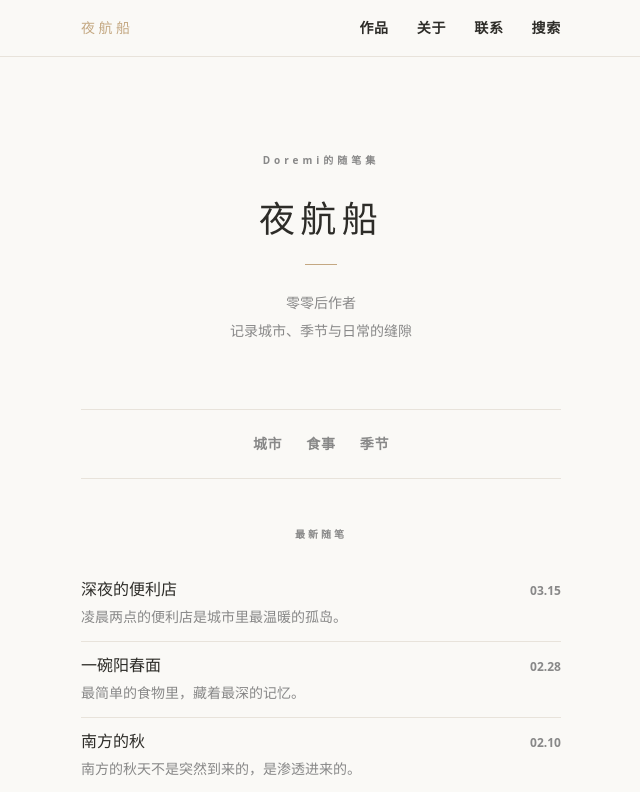
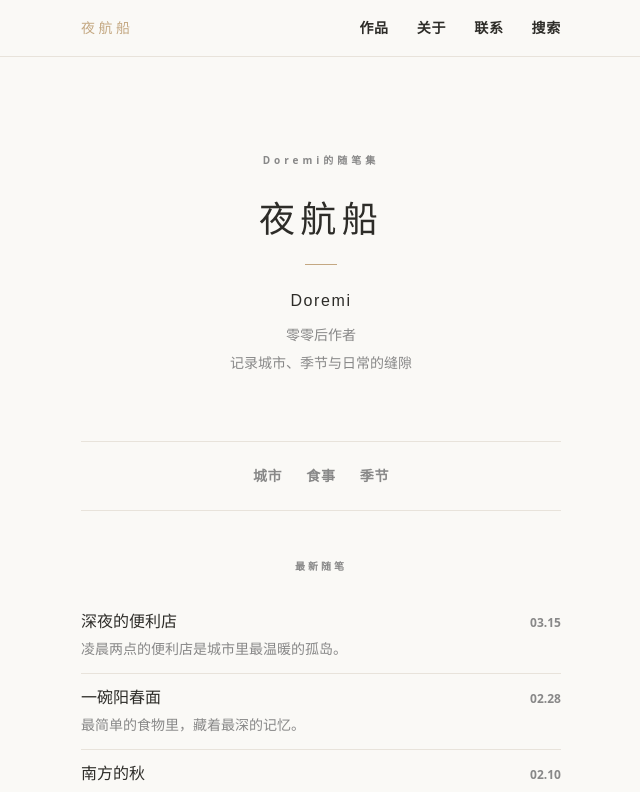
Before and after one commit to huanyuzhao00-sketch/essay-portfolio, a Next.js app: page /essay-portfolio/ in a window 1280 px wide. Shown: the top 792 px of the page, without its empty margins (319-959 px from the left). Built offline with nearby package versions, Linux system fonts and the light colour scheme.

Commit message:
feat: add Doremi name on homepage, remove social from contact

```diff
--- a/src/app/contact/page.tsx
+++ b/src/app/contact/page.tsx
@@ -14,3 +14,7 @@ export default function ContactPage() {
           </a>
         </div>
         <div className="w-12 h-px bg-warm-line mx-auto" />
+      </div>
+    </div>
+  )
+}
--- a/src/app/page.tsx
+++ b/src/app/page.tsx
@@ -13,6 +13,7 @@ export default function HomePage() {
         <p className="text-[10px] tracking-[0.4em] text-text-muted font-sans font-bold mb-8">Doremi的随笔集</p>
         <h1 className="text-3xl md:text-4xl text-ink tracking-[0.15em] mb-6">夜航船</h1>
         <div className="w-8 h-px bg-ochre mx-auto mb-6" />
+        <p className="text-base text-ink tracking-[0.1em] mb-2">Doremi</p>
         <p className="text-sm text-text-muted leading-loose">
           零零后作者<br />记录城市、季节与日常的缝隙
         </p>
```
